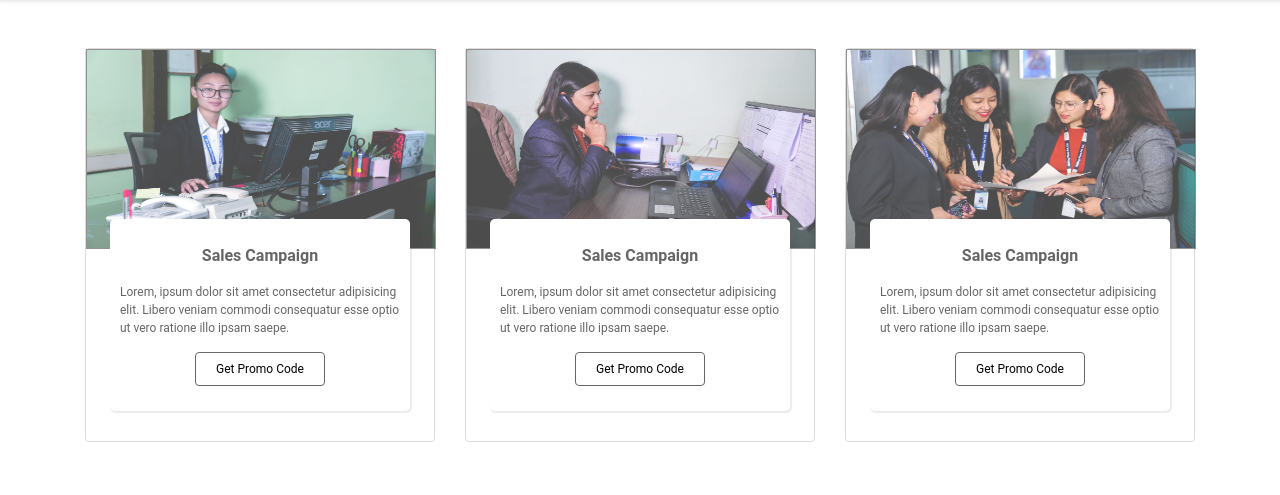
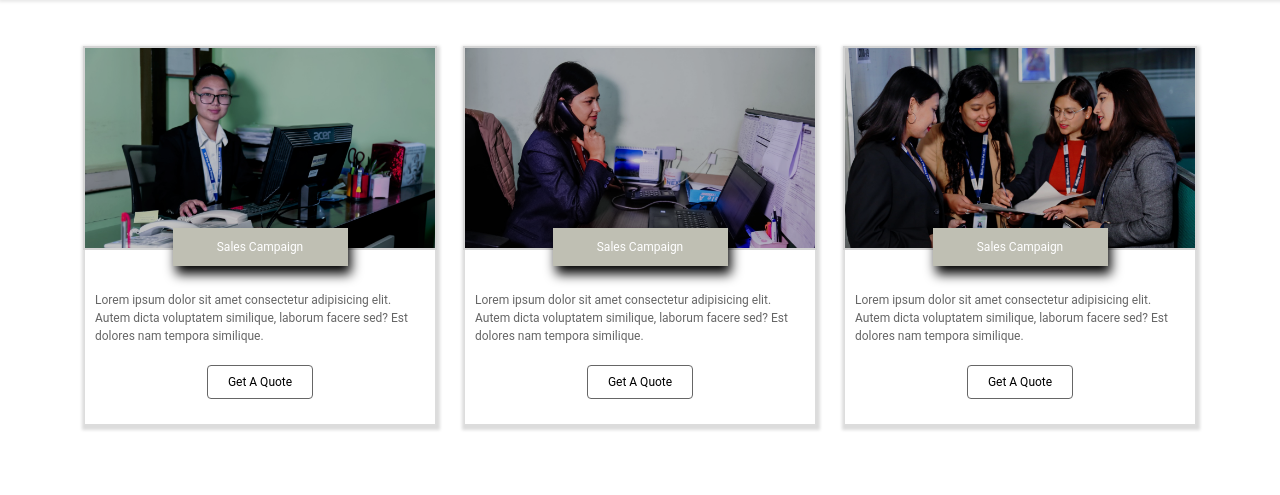
Before and after one commit to prossonna/Freelance-RollingNexus, a plain HTML site: page index.html in a window 1280 px wide. Shown: the part 517-1012 px from the top of the page. Drawn offline with nearby package versions, Linux system fonts and the light colour scheme.

Commit message:
Ad section added

```diff
--- a/index.html
+++ b/index.html
@@ -25,11 +25,18 @@
         .freelance-ad {
     padding: 50px 0;
         }
-    img.ad-img {
+    .ad-img {
     width: 350px;
-    opacity: .7;
     height: 200px;
-    border: 1px solid #666;
+}
+.ad-img:after{
+    content: "";
+    position: absolute;
+    top: 0;
+    bottom: 0;
+    width: 350px;
+    height: 200px;
+    background:  #0000007a;;
 }
 .ad-desc {
     position: relative;
@@ -57,9 +64,56 @@
     padding: 7px 20px;
     background: transparent;
     border-radius: 4px;
+    text-transform: capitalize;
 }
 .ad-btn {
     text-align: center;
+}
+.bg-img {
+    /* background: url(image/freelance-ad3.jpeg); */
+    width: 100%;
+    height: 200px;
+    /* background-size: cover; */
+    box-shadow: 0px 0px 0px 2px #d4d4d4;
+}
+.ad-outer-2 {
+    padding-bottom: 10px;
+    box-shadow: 1px 2px 3px 4px #dcdcdc;
+}
+.heading1 {
+    text-align: center;
+    position: relative;
+    top: -20px;
+    background: #bfbfb3;
+    width: 50%;
+    margin: 0 auto;
+    padding: 10px;
+    color: #FFF;
+    box-shadow: 3px 8px 12px 0px #000;
+}
+.bg-img:after {
+    content: "";
+    position: absolute;
+    top: 0;
+    bottom: 0;
+    width: 93%;
+    height: 200px;
+    background: #0000003d;
+}
+@media only screen and (max-width: 600px) {
+    .bg-img:after {
+    width: 91%;
+    }
+}
+@media only screen and (min-width: 600px)and (max-width: 768px) {
+    .bg-img:after {
+    width: 88%;
+    }
+}
+@media only screen and (min-width: 769px) {
+    .bg-img:after {
+    width: 92%;
+    }
 }
     </style>
 </head>
@@ -132,13 +186,15 @@
         </div>
     </div>
 
-    <section id="ad">
+    <!-- <section id="ad">
         <div class="container">
             <div class="freelance-ad">
                 <div class="row">
                     <div class="col-lg-4 col-md-4 col-12">
                         <div class="ad-outer">
-                            <img class="ad-img" src="image/freelance-ad2.jpeg" alt="">
+                            <div class="ad-img" style="background: url('image/freelance-ad2.jpeg'); background-size: cover;">
+
+                            </div>
                             <div class="ad-desc">
                                 <p class="title-heading">Sales Campaign </p>
                                 <p>Lorem, ipsum dolor sit amet consectetur adipisicing elit. Libero veniam commodi consequatur esse optio ut vero ratione illo ipsam saepe.</p>
@@ -150,7 +206,9 @@
                     </div>
                     <div class="col-lg-4 col-md-4 col-12">
                         <div class="ad-outer">
-                            <img class="ad-img" src="image/freelance-ad3.jpeg" alt="">
+                            <div class="ad-img" style="background: url('image/freelance-ad3.jpeg'); background-size: cover;">
+
+                            </div>
                             <div class="ad-desc">
                                 <p class="title-heading">Sales Campaign </p>
                                 <p>Lorem, ipsum dolor sit amet consectetur adipisicing elit. Libero veniam commodi consequatur esse optio ut vero ratione illo ipsam saepe.</p>
@@ -162,13 +220,73 @@
                     </div>
                     <div class="col-lg-4 col-md-4 col-12">
                         <div class="ad-outer">
-                            <img class="ad-img" src="image/freelance-ad4.jpeg" alt="">
+                            <div class="ad-img" style="background: url('image/freelance-ad4.jpeg'); background-size: cover;">
+
+                            </div>
                             <div class="ad-desc">
                                 <p class="title-heading">Sales Campaign </p>
                                 <p>Lorem, ipsum dolor sit amet consectetur adipisicing elit. Libero veniam commodi consequatur esse optio ut vero ratione illo ipsam saepe.</p>
                                 <div class="ad-btn">
                                     <button class="btn-promo-code">Get Promo Code</button>
                                 </div>
+                            </div>
+                        </div>
+                    </div>
+                </div>
+
+            </div>
+        </div>
+    </section> -->
+
+    <section id="ad">
+        <div class="container">
+            <div class="freelance-ad">
+                <div class="row">
+                    <div class="col-lg-4 col-md-4 col-12">
+                        <div class="ad-outer-2">
+                            <div class="bg-img" style="background: url('image/freelance-ad2.jpeg'); background-size: cover;">
+
+                            </div>
+                            <div class="heading1">
+                                Sales Campaign
+                            </div>
+                            <div>
+                                <p style="padding: 5px 10px;">Lorem ipsum dolor sit amet consectetur adipisicing elit. Autem dicta voluptatem similique, laborum facere sed? Est dolores nam tempora similique.</p>
+                            </div>
+                            <div class="ad-btn">
+                                <button class="btn-promo-code">get a quote</button>
+                            </div>
+                        </div>
+                    </div>
+                    <div class="col-lg-4 col-md-4 col-12">
+                        <div class="ad-outer-2">
+                            <div class="bg-img" style="background: url('image/freelance-ad3.jpeg'); background-size: cover;">
+
+                            </div>
+                            <div class="heading1">
+                                Sales Campaign
+                            </div>
+                            <div>
+                                <p style="padding: 5px 10px;">Lorem ipsum dolor sit amet consectetur adipisicing elit. Autem dicta voluptatem similique, laborum facere sed? Est dolores nam tempora similique.</p>
+                            </div>
+                            <div class="ad-btn">
+                                <button class="btn-promo-code">get a quote</button>
+                            </div>
+                        </div>
+                    </div>
+                    <div class="col-lg-4 col-md-4 col-12">
+                        <div class="ad-outer-2">
+                            <div class="bg-img" style="background: url('image/freelance-ad4.jpeg'); background-size: cover;">
+
+                            </div>
+                            <div class="heading1">
+                                Sales Campaign
+                            </div>
+                            <div>
+                                <p style="padding: 5px 10px;">Lorem ipsum dolor sit amet consectetur adipisicing elit. Autem dicta voluptatem similique, laborum facere sed? Est dolores nam tempora similique.</p>
+                            </div>
+                            <div class="ad-btn">
+                                <button class="btn-promo-code">get a quote</button>
                             </div>
                         </div>
                     </div>
```
